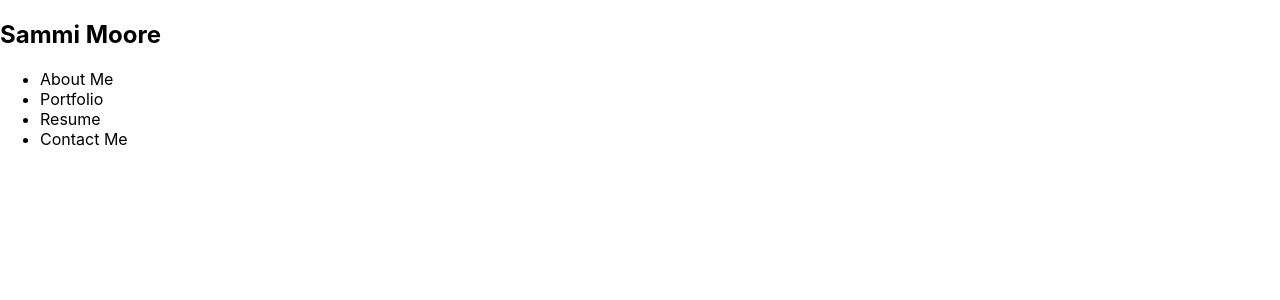
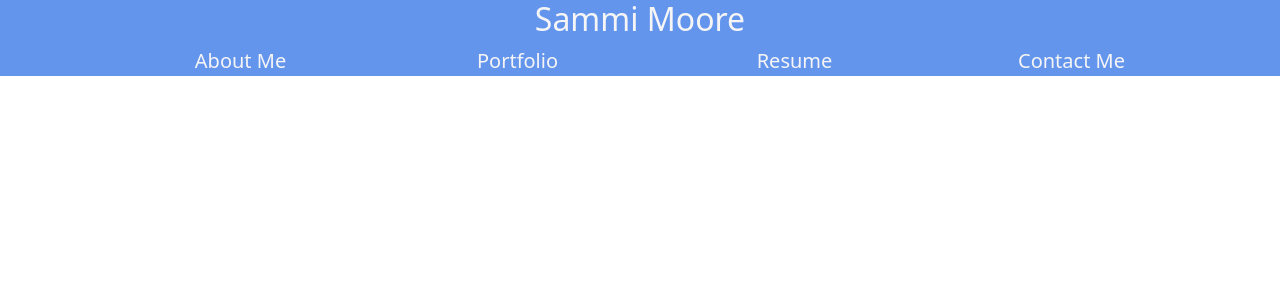
Before and after one commit to sm3131/sammi-portfolio, a React (Create React App) app: page / in a window 1280 px wide. Shown: the top 300 px of the page. Built offline with nearby package versions, Linux system fonts and the light colour scheme.

Commit message:
added initial nav bar layout

```diff
--- a/package.json
+++ b/package.json
@@ -6,6 +6,7 @@
     "@testing-library/jest-dom": "^5.16.2",
     "@testing-library/react": "^12.1.4",
     "@testing-library/user-event": "^13.5.0",
+    "bootstrap": "^5.1.3",
     "react": "^17.0.2",
     "react-dom": "^17.0.2",
     "react-scripts": "5.0.0",
--- a/src/App.js
+++ b/src/App.js
@@ -3,7 +3,7 @@ import Nav from './components/Nav'
 
 function App() {
   return (
-    <div>
+    <div className="nav-bar">
       <Nav />
       <main>
 
--- a/src/components/Nav/index.js
+++ b/src/components/Nav/index.js
@@ -3,30 +3,32 @@ import { capitalizeFirstLetter } from "../../utils/helpers";
 
 function Nav() {
     return (
-        <header>
-            <h2>
+        <header className = "container">
+            <div className ="row">
+            <h2 className="col-12 text-center">
                 <a>
                     Sammi Moore
                 </a>
             </h2>
+            </div>
             <nav>
-                <ul>
-                    <li>
+                <ul className ="row align-center nav-list">
+                    <li className="col-12 col-md-3 col-lg-3">
                         <a>
                             About Me
                         </a>
                     </li>
-                    <li>
+                    <li className="col-12 col-md-3 col-lg-3">
                         <span>
                             Portfolio
                         </span>
                     </li>
-                    <li>
+                    <li className="col-12 col-md-3 col-lg-3">
                         <span>
                             Resume
                         </span>
                     </li>
-                    <li>
+                    <li className="col-12 col-md-3 col-lg-3">
                         <span>
                             Contact Me
                         </span>
--- a/src/index.css
+++ b/src/index.css
@@ -1,13 +1,17 @@
-body {
-  margin: 0;
-  font-family: -apple-system, BlinkMacSystemFont, 'Segoe UI', 'Roboto', 'Oxygen',
-    'Ubuntu', 'Cantarell', 'Fira Sans', 'Droid Sans', 'Helvetica Neue',
-    sans-serif;
-  -webkit-font-smoothing: antialiased;
-  -moz-osx-font-smoothing: grayscale;
+header {
+  color:whitesmoke;
+  font-size:20px;
 }
 
-code {
-  font-family: source-code-pro, Menlo, Monaco, Consolas, 'Courier New',
-    monospace;
+.nav-bar {
+  background:cornflowerblue;
 }
+
+.nav-list {
+  list-style: none;
+  text-align: center;
+}
+
+footer {
+  background:cornflowerblue;
+}
--- a/src/index.js
+++ b/src/index.js
@@ -3,6 +3,7 @@ import ReactDOM from 'react-dom';
 import './index.css';
 import App from './App';
 import reportWebVitals from './reportWebVitals';
+import 'bootstrap/dist/css/bootstrap.min.css'
 
 ReactDOM.render(
   <React.StrictMode>
```
Also changed, not shown: 1 other file (tests, documents, lock files or other folders).
